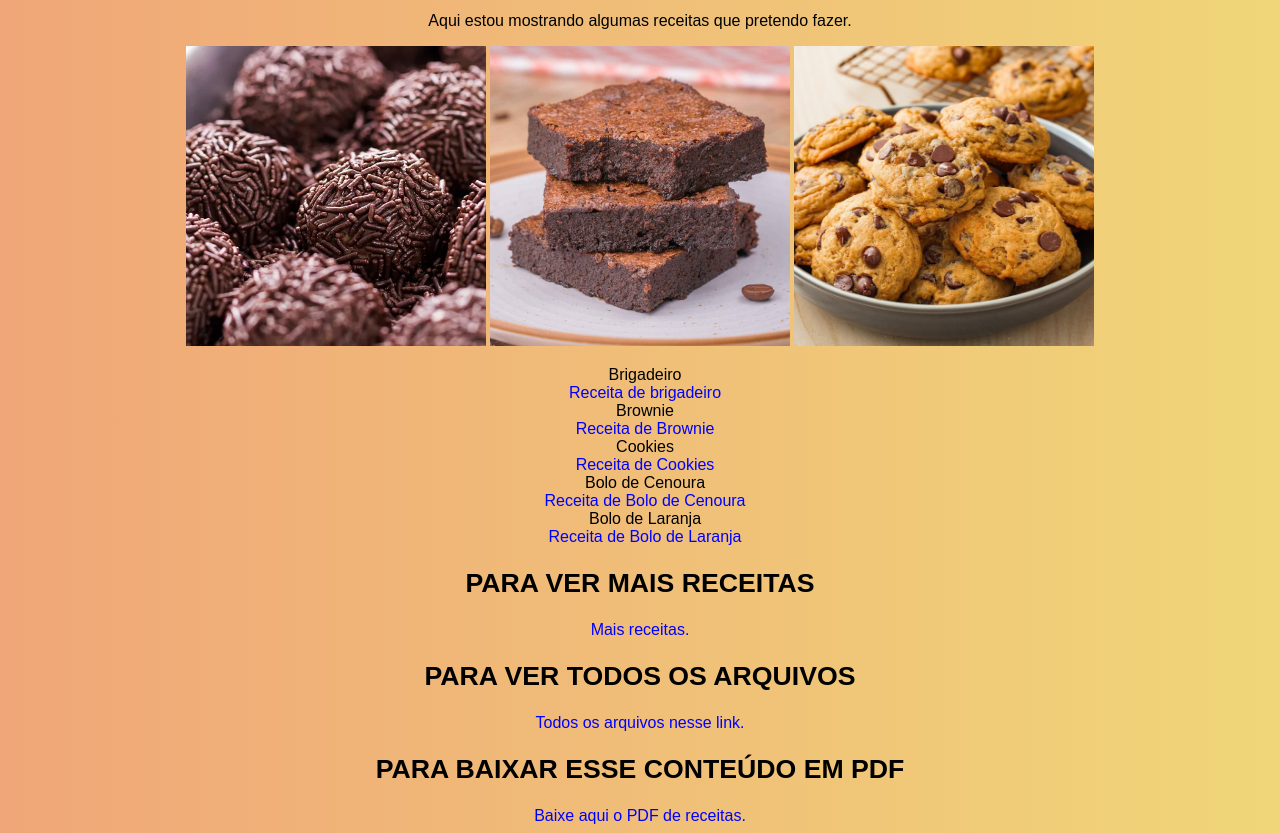
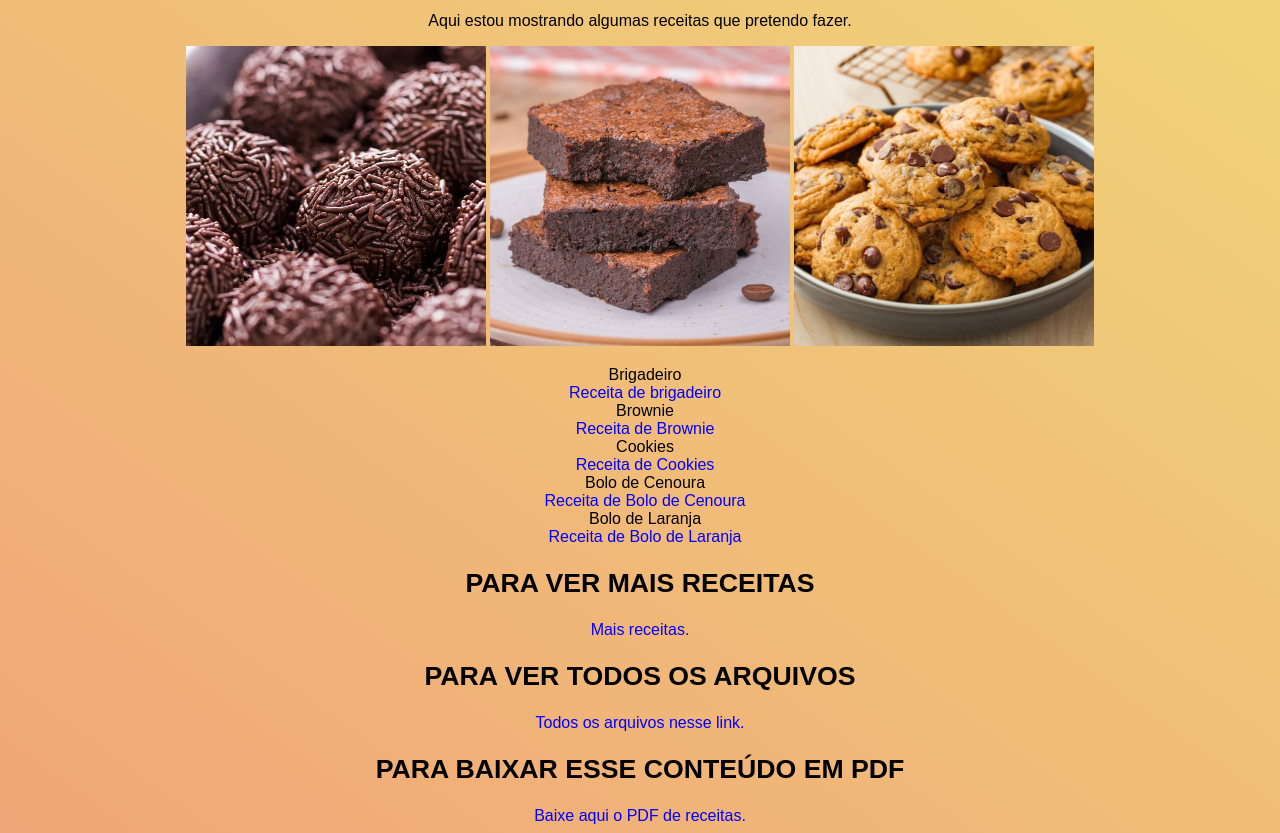
Before and after one commit to carolamy90/site-2024, a plain HTML site: page index.html in a window 1280 px wide. Shown: the part 87-920 px from the top of the page. Drawn offline with Linux system fonts and the light colour scheme.

Commit message:
Add files via upload

```diff
--- a/style.css
+++ b/style.css
@@ -2,7 +2,7 @@
 
 body
 {
-background-image: linear-gradient(to right, #f0a678, #f0d678);
+background-image: linear-gradient(to top right, #f0a678, #f0d678);
 color:black;
 font-size: 12pt;
 font-family: arial;
```
